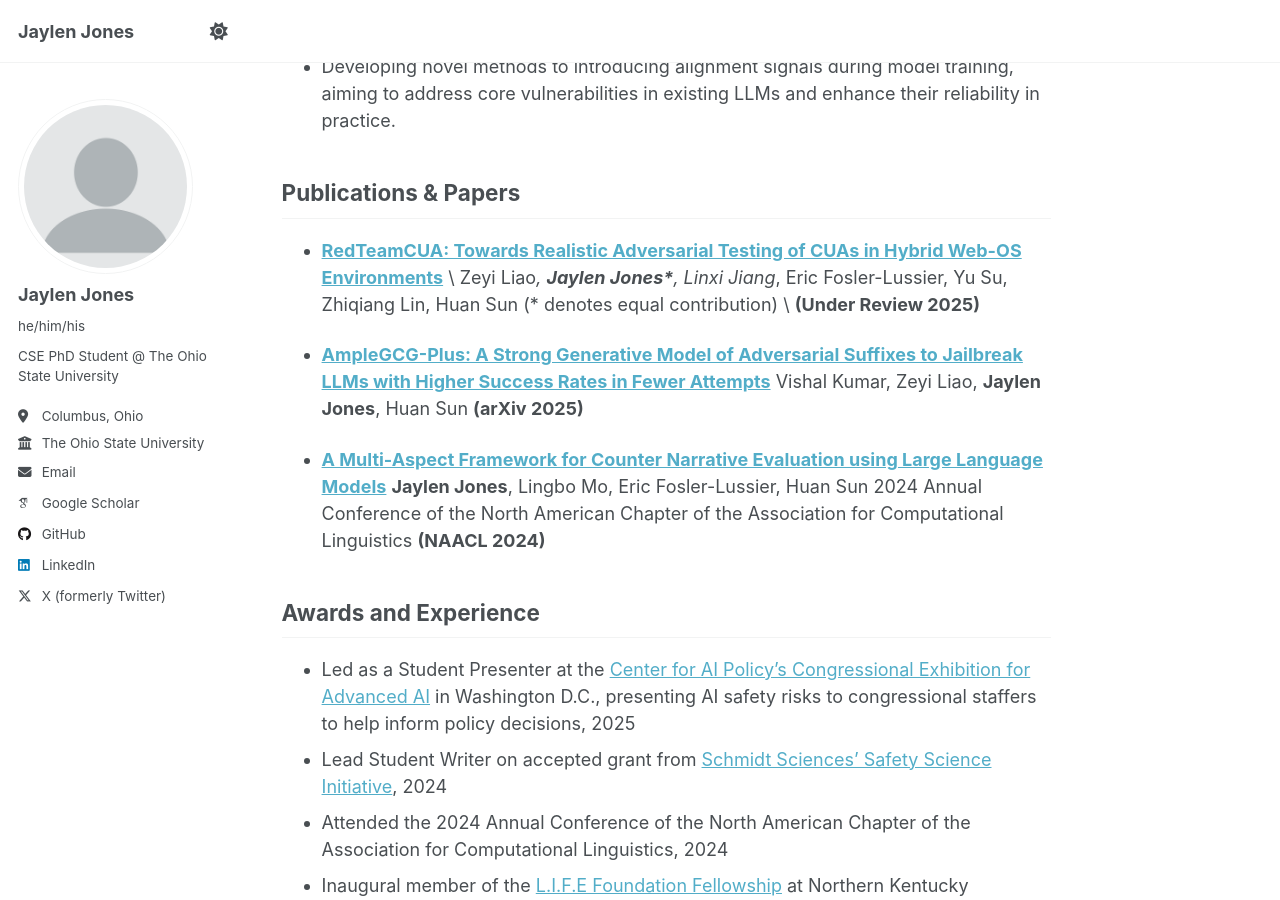
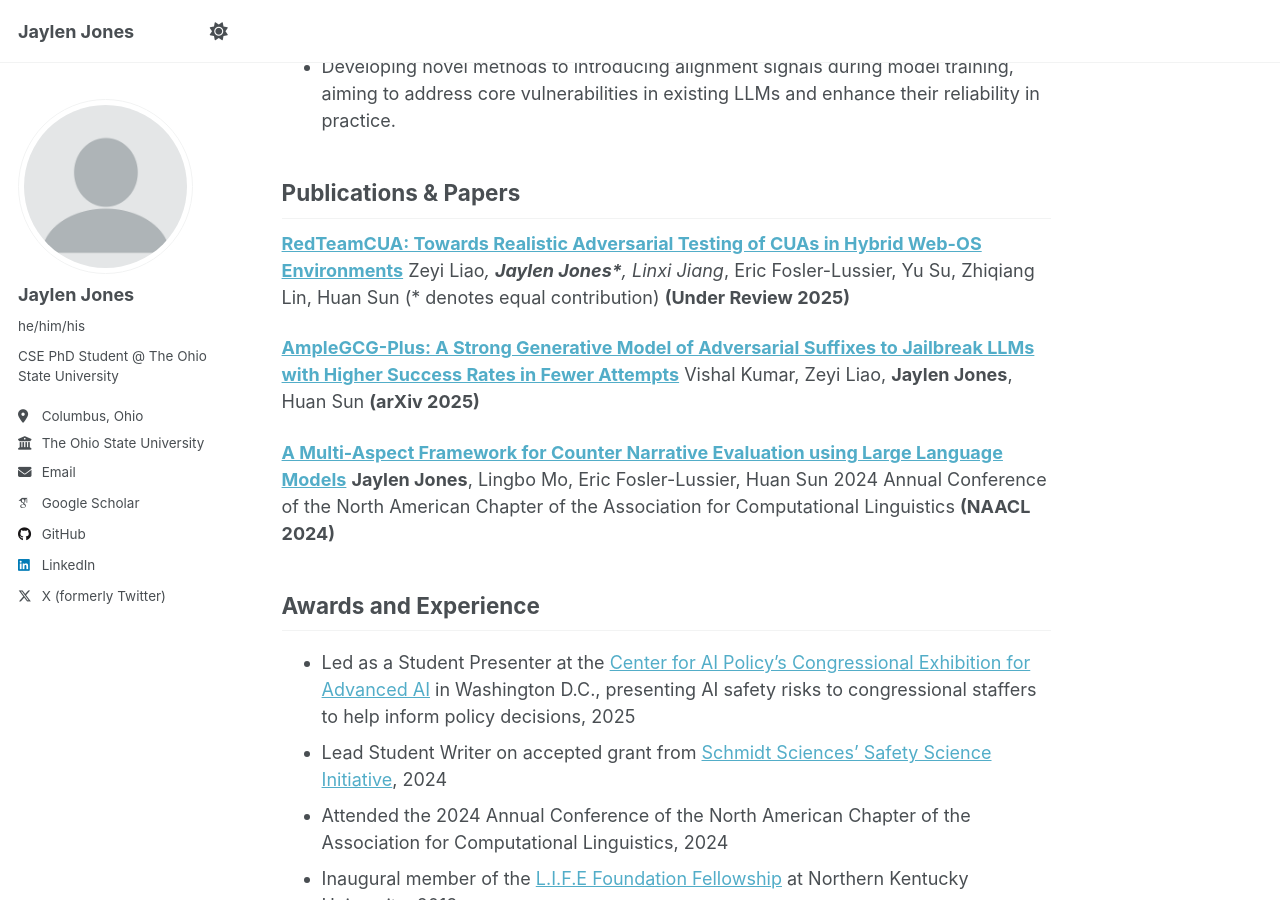
Before and after one commit to jjones62202/jjones62202.github.io, a Jekyll site: the page built from _pages/about.md, in a window 1280 px wide and 900 px high, scrolled down 590 px. Built offline with Jekyll 4.4.1, drawn with Linux system fonts in a browser that asks for light colours; some web fonts are replaced.

```diff
--- a/_pages/about.md
+++ b/_pages/about.md
@@ -20,13 +20,15 @@ My current work focuses on the following high-level areas:
 Publications & Papers
 ------
 
-- [**RedTeamCUA: Towards Realistic Adversarial Testing of CUAs in Hybrid Web-OS Environments**](https://osu-nlp-group.github.io/RedTeamCUA/) \ Zeyi Liao*, __Jaylen Jones*__, Linxi Jiang*, Eric Fosler-Lussier, Yu Su, Zhiqiang Lin, Huan Sun (* denotes equal contribution) \ **(Under Review 2025)**
+[**RedTeamCUA: Towards Realistic Adversarial Testing of CUAs in Hybrid Web-OS Environments**](https://osu-nlp-group.github.io/RedTeamCUA/)
+Zeyi Liao*, __Jaylen Jones*__, Linxi Jiang*, Eric Fosler-Lussier, Yu Su, Zhiqiang Lin, Huan Sun (* denotes equal contribution)
+**(Under Review 2025)**
 
-- [**AmpleGCG-Plus: A Strong Generative Model of Adversarial Suffixes to Jailbreak LLMs with Higher Success Rates in Fewer Attempts**](https://arxiv.org/abs/2410.22143)
+[**AmpleGCG-Plus: A Strong Generative Model of Adversarial Suffixes to Jailbreak LLMs with Higher Success Rates in Fewer Attempts**](https://arxiv.org/abs/2410.22143)
 Vishal Kumar, Zeyi Liao, __Jaylen Jones__, Huan Sun
 **(arXiv 2025)**
 
-- [**A Multi-Aspect Framework for Counter Narrative Evaluation using Large Language Models**](https://arxiv.org/abs/2402.11676)
+[**A Multi-Aspect Framework for Counter Narrative Evaluation using Large Language Models**](https://arxiv.org/abs/2402.11676)
 __Jaylen Jones__, Lingbo Mo, Eric Fosler-Lussier, Huan Sun
 2024 Annual Conference of the North American Chapter of the Association for Computational Linguistics
 **(NAACL 2024)**
```
